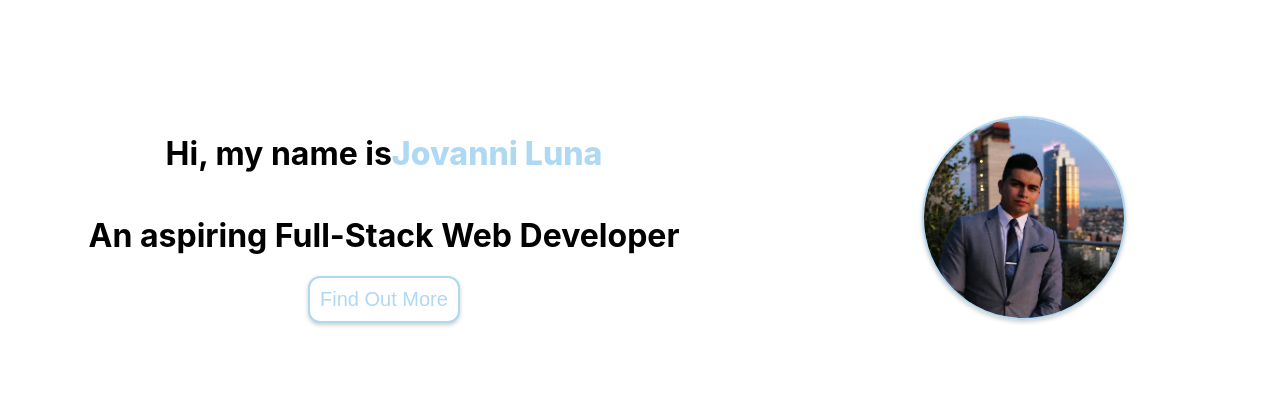
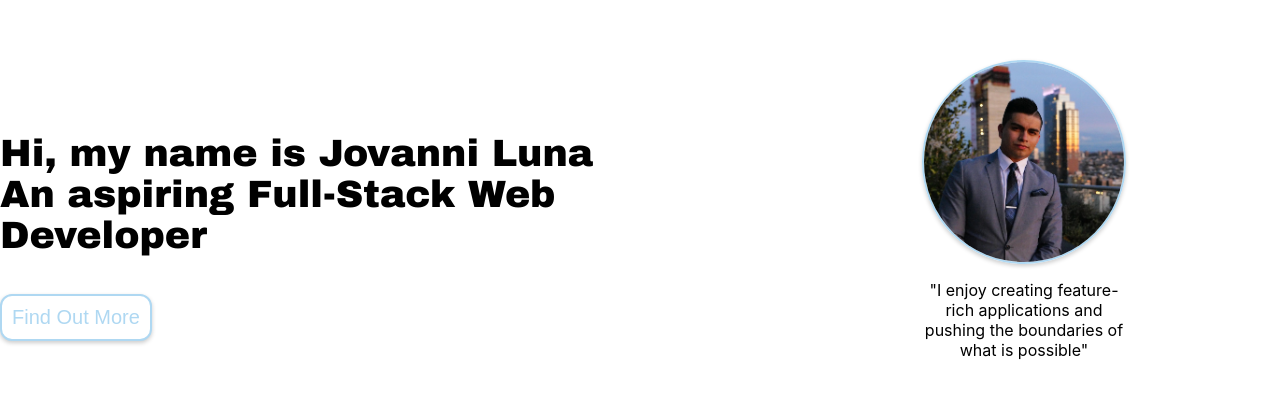
Before and after one commit to jovannil94/Porfolio, a React (Create React App) app: page / in a window 1280 px wide. Shown: the part 182-580 px from the top of the page. Built offline with nearby package versions, Linux system fonts and the light colour scheme.

Commit message:
updates about css

```diff
--- a/src/components/About.js
+++ b/src/components/About.js
@@ -12,15 +12,16 @@ const About = () => {
     return (
         <div className="aboutContainer" >
             <div className="aboutLeft">
-                <div className="aboutIntro">
-                    <h1 className="aboutMe">Hi, my name is </h1>
-                    <h1 className="aboutName">Jovanni Luna</h1>
+                <div className="aboutContext">
+                    <p className="aboutMe">Hi, my name is Jovanni Luna <br/>An aspiring Full-Stack Web Developer</p>
+                    <button className="aboutButton">Find Out More</button>
                 </div>
-                <h1 className="aboutMe">An aspiring Full-Stack Web Developer</h1>
-                <button className="aboutButton">Find Out More</button>
             </div>
             <div className="aboutRight">
-                <img className="aboutPhoto" src={profilePicture} alt="linkedInProfile"/>
+                <div className="aboutQuotePic">
+                    <img className="aboutPhoto" src={profilePicture} alt="linkedInProfile"/>
+                    <p>"I enjoy creating feature-rich applications and pushing the boundaries of what is possible"</p>
+                </div>
             </div>
             {/* <div className="aboutTitle">
                 <Typography variant="h3">
--- a/src/css/About.css
+++ b/src/css/About.css
@@ -10,7 +10,7 @@
     flex-direction: column;
     align-items: center;
     justify-content: center;
-    animation: 1.5s ease-out 0s 1 slideLeftFade;
+    animation: 1.15s ease-in 0s 1 slideLeftFade;
     width: 60%;
 }
 
@@ -19,28 +19,33 @@
     flex-direction: column;
     align-items: center;
     justify-content: center;
-    animation: 1.5s ease-out 0s 1 slideLeftFade;
+    animation: 1.15s ease-in 0s 1 slideLeftFade;
     width: 40%;
 }
 
-.aboutIntro {
+.aboutContext{
     display: flex;
-    flex-direction: row;
+    flex-direction: column;
+    align-items: flex-start;
+    max-height: 50vh;
+}
+.aboutQuotePic {
+    display: flex;
+    flex-direction: column;
+    justify-content: space-between;
+    align-items: center;
+    max-height: 50vh;
+    width: 40%;
 }
 
 .aboutMe {
-    display: flex;
-    flex-direction: row;
-    align-items: left;
-}
-
-.aboutName {
-    color: #AFD8F2;
-    font-weight: 800;
+    text-align: left;
+    font-family: "Arial Black", sans-serif;
+    font-size: 38px;
 }
 
 .aboutButton {
-    max-width: 20%;
+    max-width: 40%;
     background-color: white;
     box-shadow: 0 2px 4px 0 rgba(0,0,0,0.2);
     transition: 0.3s;
@@ -78,24 +83,17 @@
 .aboutPhoto:hover {
     cursor: default;
     transition: transform .5s ease;
-    transform: scale(1.2);
+    transform: scale(2);
 }
+
 
 @keyframes slideLeftFade {
     0% {
-        transform: translateX(-250%);
+        transform: translateX(-30%);
         opacity: 0;
     }
     100% {
         transform: translateX(0);
-        opacity: 1;
-    }
-}
-@keyframes Fade {
-    0% {
-        opacity: 0;
-    }
-    100% {
         opacity: 1;
     }
 }
--- a/src/css/App.css
+++ b/src/css/App.css
@@ -11,15 +11,3 @@ light blue: #AFD8F2; */
     background-color: white;
     height: fit-content;
   }
-
-  .App-header {
-    background-color: #AFD8F2;
-    /* background-color: #f8f8f8; */
-    min-height: 100vh;
-    display: flex;
-    flex-direction: column;
-    align-items: center;
-    justify-content: center;
-    font-size: calc(10px + 2vmin);
-    /* color: #1F3541; */
-  }
```
